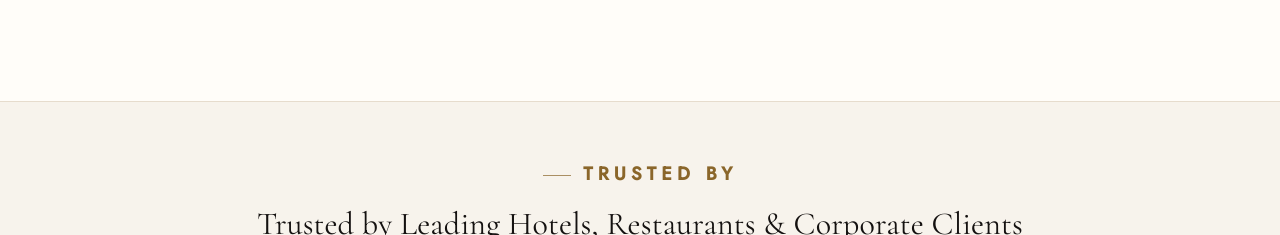
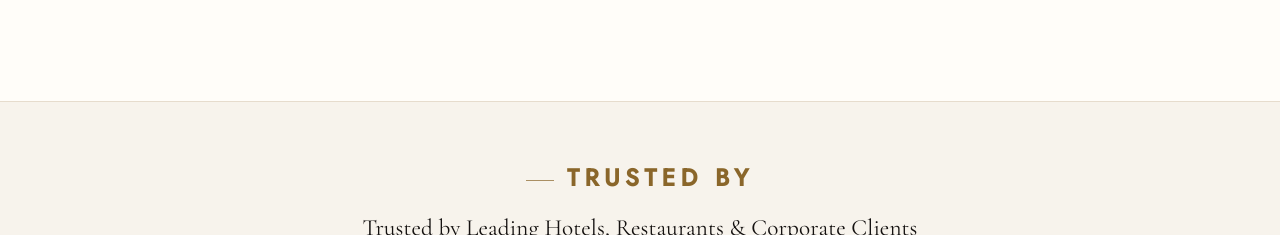
Before and after one commit to AhmadAli0071/unique-carpet, a plain HTML site: page index.html in a window 1280 px wide. Shown: the part 5647-5882 px from the top of the page. Drawn offline with nearby package versions, Linux system fonts and the light colour scheme.

Commit message:
Trusted By: label bigger, heading smaller

```diff
--- a/css/style.css
+++ b/css/style.css
@@ -680,13 +680,13 @@ p{margin:0 0 1.15em}
 
 /* ---------- 13. Trusted by — logo marquee ---------- */
 .trusted .eyebrow{
-  font-size:clamp(.95rem,1.6vw,1.15rem);
-  letter-spacing:.28em;
+  font-size:clamp(1.15rem,2.2vw,1.5rem);
+  letter-spacing:.22em;
   font-weight:600;
   margin-bottom:.7rem;
 }
 .trusted .trusted__title{
-  font-size:clamp(1.35rem,2.6vw,2rem);
+  font-size:clamp(1.05rem,1.9vw,1.45rem);
   margin:.35rem 0 0;
 }
 .logo-marquee{
```
